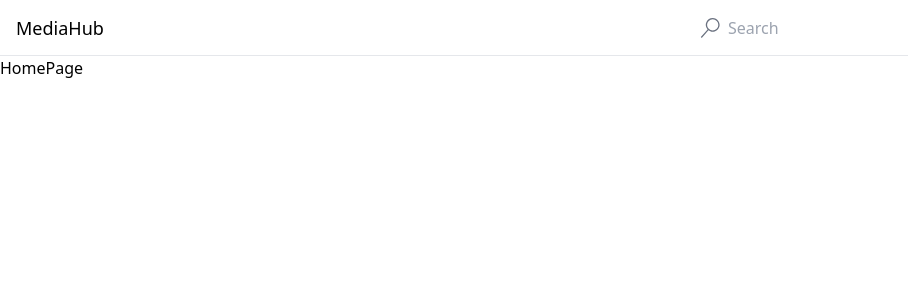
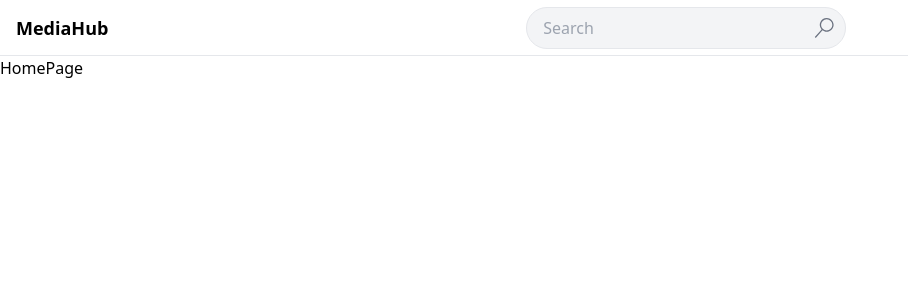
Before and after one commit to Coraface/media-hub-react, a React (Vite) app: page / in a window 1280 px wide. Shown: the top 300 px of the page, without its empty margins (0-908 px from the left). Built offline with nearby package versions, Linux system fonts and the light colour scheme.

Commit message:
Rerender SearchPage upon term change

```diff
--- a/src/components/MediaCard.tsx
+++ b/src/components/MediaCard.tsx
@@ -1,8 +1,8 @@
 import { Link } from "react-router-dom";
-import { Media } from "../api/types/media";
+import { SearchMediaResponse } from "../api/types/media";
 import theMovieDb from "../scripts/themoviedb";
 
-export default function MediaCard({ media }: { media: Media }) {
+export default function MediaCard({ media }: { media: SearchMediaResponse }) {
   return (
     <Link
       to={`/media-details?id=${media.id}&media-type=${media.media_type}`}
--- a/src/components/NavBar.tsx
+++ b/src/components/NavBar.tsx
@@ -4,14 +4,21 @@ import SearchInput from "./SearchInput";
 export default function NavBar() {
   return (
     <div className="flex items-center justify-between px-4 border-b h-14">
+      {/* Logo aligned to the left */}
       <div className="flex items-center space-x-2 text-sm">
-        <Link to="/" className="text-lg font bold">
+        <Link to="/" className="text-lg font-bold">
           MediaHub
         </Link>
       </div>
-      <div className="w-full max-w-xl ml-4">
-        <SearchInput />
+
+      {/* Centered Search Bar */}
+      <div className="flex-grow flex justify-center">
+        <div className="w-80 max-w-lg">
+          <SearchInput />
+        </div>
       </div>
+
+      {/* Placeholder for spacing on the right to balance the layout */}
     </div>
   );
 }
--- a/src/components/SearchInput.tsx
+++ b/src/components/SearchInput.tsx
@@ -8,23 +8,23 @@ export default function SearchInput() {
 
   const handleSubmit = (e: React.FormEvent<HTMLFormElement>) => {
     e.preventDefault();
-
     navigate(`/search?term=${term}`);
   };
 
   return (
     <form onSubmit={handleSubmit}>
       <div className="relative">
-        <div className="absolute inset-y-0 flex items-center pl-3">
-          <VscSearch className="h-5 w-5 text-gray-500" />
-        </div>
         <input
-          className="pl-10 py-2 w-full border-0 shadow-none"
+          className="pr-10 pl-4 py-2 w-full border rounded-full bg-gray-100 text-gray-700 focus:outline-none focus:ring-2 focus:ring-gray-500"
           type="text"
           value={term}
           onChange={(e) => setTerm(e.target.value)}
           placeholder="Search"
+          autoComplete="on"
         />
+        <div className="absolute inset-y-0 right-0 flex items-center pr-3">
+          <VscSearch className="h-5 w-5 text-gray-500" />
+        </div>
       </div>
     </form>
   );
--- a/src/pages/MediaDetailsPage.tsx
+++ b/src/pages/MediaDetailsPage.tsx
@@ -1,7 +1,4 @@
-import { Media } from "../api/types/media";
 import { useFetchMediaDetailsQuery } from "../store";
-import theMovieDb from "../scripts/themoviedb";
-import { describe } from "node:test";
 import MediaCardLabels from "../components/MediaCardLabel";
 
 const getQueryParam = (param: string) => {
@@ -34,7 +31,13 @@ export default function MediaDetailsPage() {
   ];
   const renderedLabels = info.map((info) => {
     if (info.value) {
-      return <MediaCardLabels label={info.label} value={info.value} />;
+      return (
+        <MediaCardLabels
+          key={info.label}
+          label={info.label}
+          value={info.value}
+        />
+      );
     }
   });
   return (
@@ -46,24 +49,24 @@ export default function MediaDetailsPage() {
       <div className="absolute inset-0 bg-black opacity-50"></div>
 
       {/* Container for content */}
-      <div className="relative flex flex-col w-full max-w-7xl p-6 text-white space-y-8 mt-10">
+      <div className="relative flex flex-col max-w-7xl p-6 text-white space-y-8 mt-10">
         {/* Title and Buttons */}
         <div className="flex items-center justify-between">
-          <h1 className="text-[4rem] text-white">{data?.title}</h1>
-          <div className="flex gap-4">
-            <button className="px-5 py-2 border border-white rounded-full text-white text-md transition-shadow bg-transparent duration-300 hover:shadow-[0_0_0_3px_#fff]">
-              Add to WatchList
-            </button>
-            <button className="px-5 py-2 border border-white rounded-full text-white text-md transition-shadow bg-transparent duration-300 hover:shadow-[0_0_0_3px_#fff]">
-              Add to Finished
-            </button>
-          </div>
+          <h1 className="text-[3rem] text-white">{data?.title}</h1>
         </div>
 
         {/* Data details in column format */}
         <div className="flex flex-col w-full md:w-1/2 space-y-6">
           {renderedLabels}
         </div>
+        <div className="flex gap-4 mt-500">
+          <button className="px-5 py-2 border border-white rounded-full text-white text-md transition-shadow bg-transparent duration-300 hover:shadow-[0_0_0_3px_#fff]">
+            Add to WatchList
+          </button>
+          <button className="px-5 py-2 border border-white rounded-full text-white text-md transition-shadow bg-transparent duration-300 hover:shadow-[0_0_0_3px_#fff]">
+            Add to Finished
+          </button>
+        </div>
       </div>
     </div>
   );
--- a/src/pages/SearchPage.tsx
+++ b/src/pages/SearchPage.tsx
@@ -1,25 +1,34 @@
 import { useSearchMediaQuery } from "../store";
 import MediaCard from "../components/MediaCard";
 
-const getQueryParam = (param: string) => {
-  const urlParams = new URLSearchParams(window.location.search);
-  const term = urlParams.get(param);
-
-  if (!term) {
-    throw new Error(`No search term found`);
-  }
-  return term;
-};
+import { useLocation } from "react-router-dom";
+import { useEffect, useState } from "react";
 
 export default function SearchPage() {
-  const term = getQueryParam("term");
-  const { data, error, isLoading } = useSearchMediaQuery(term);
+  const location = useLocation();
+  const [term, setTerm] = useState("");
+
+  useEffect(() => {
+    const params = new URLSearchParams(location.search);
+    const term = params.get("term");
+    if (term) {
+      setTerm(term);
+      console.log("Search term:", term);
+    }
+  }, [location.search]);
+
+  const { data, error, isLoading } = useSearchMediaQuery(term, {
+    skip: !term,
+  });
   console.log(data, error, isLoading);
+
   if (isLoading) return <div>Loading...</div>;
   if (error) return <div>Error loading media</div>;
+
   const renderedMedia = data?.map((media) => {
     return <MediaCard key={media.id} media={media} />;
   });
+
   return (
     <div className="flex flex-wrap gap-4 justify-center p-4">
       {renderedMedia}
```
Also changed, not shown: 1 other file (tests, documents, lock files or other folders).
